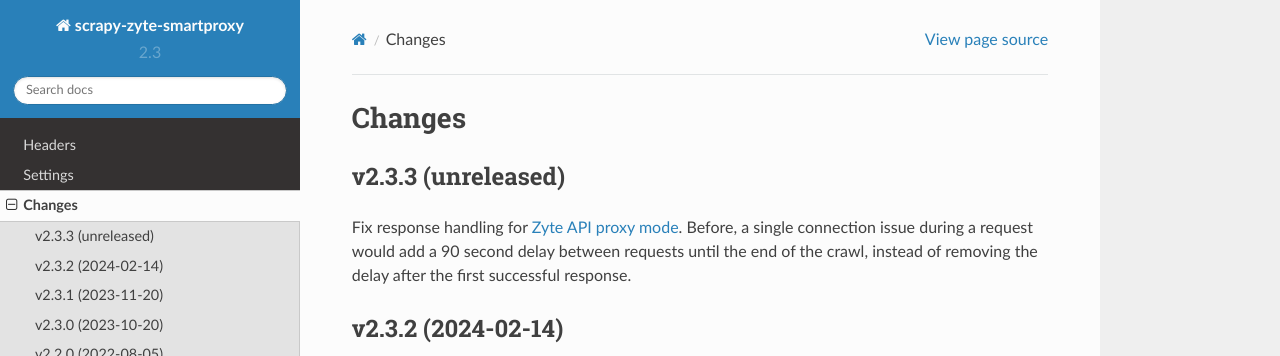
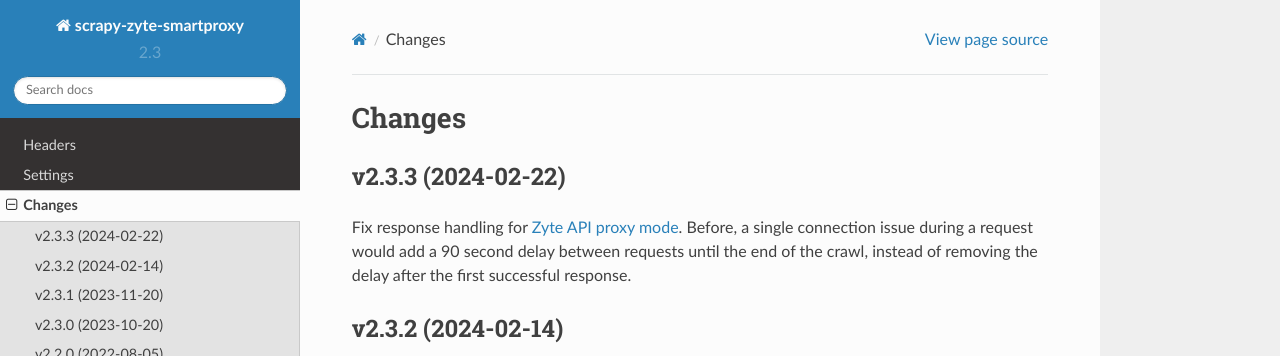
Before and after one commit to scrapy-plugins/scrapy-zyte-smartproxy, a Sphinx documentation site: the page built from docs/news.rst, in a window 1280 px wide and 900 px high. Shown: the top 356 px of the window. Built offline with Sphinx 7.4.7 and the Read the Docs theme 2.0.0, drawn with Linux system fonts in a browser that asks for light colours.

Commit message:
Set the release date of v2.3.3

```diff
--- a/docs/news.rst
+++ b/docs/news.rst
@@ -3,7 +3,7 @@
 Changes
 =======
 
-v2.3.3 (unreleased)
+v2.3.3 (2024-02-22)
 -------------------
 
 Fix response handling for `Zyte API`_ `proxy mode`_. Before, a single
```
